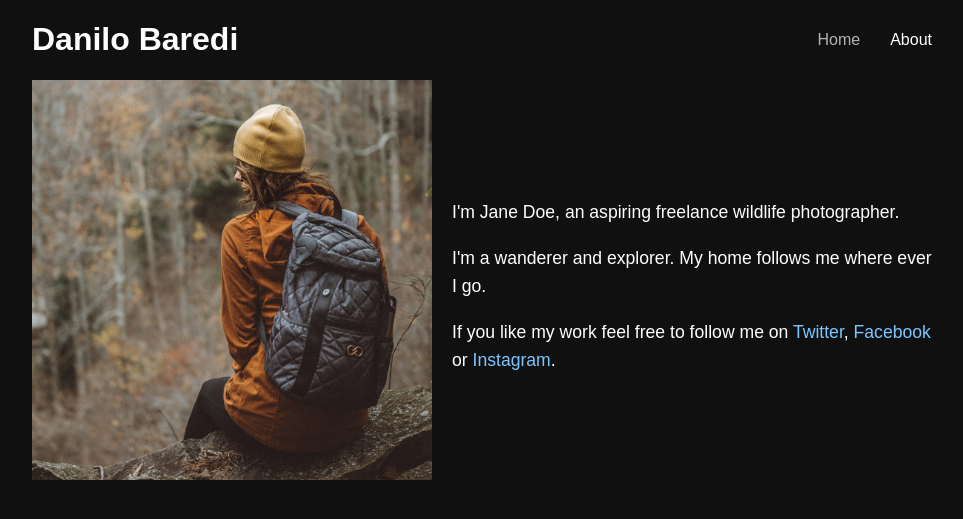
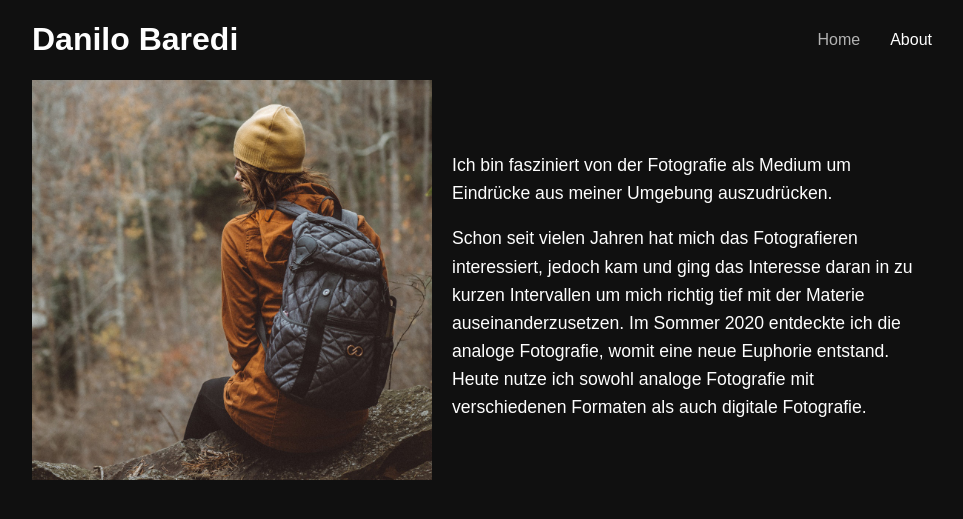
Before and after one commit to LosDanilos/Website, a Jekyll site: the page built from about.html, in a window 1280 px wide. Shown: the top 519 px of the page, without its empty margins (158-1121 px from the left). Built offline with Jekyll 4.4.1, drawn with Linux system fonts in a browser that asks for light colours; some web fonts are replaced.

Commit message:
Update about.html

```diff
--- a/about.html
+++ b/about.html
@@ -5,11 +5,11 @@ title: About
 <div class="split-content">
 	<div class="side-content">
 		<div class="editable">
-			<p>I'm Jane Doe, an aspiring freelance wildlife photographer.</p>
+			<p>Ich bin fasziniert von der Fotografie als Medium um Eindrücke aus meiner Umgebung auszudrücken.</p>
 
-			<p>I'm a wanderer and explorer. My home follows me where ever I go.</p>
+			<p>Schon seit vielen Jahren hat mich das Fotografieren interessiert, jedoch kam und ging das Interesse daran in zu kurzen Intervallen um mich richtig tief mit der Materie auseinanderzusetzen.
+			Im Sommer 2020 entdeckte ich die analoge Fotografie, womit eine neue Euphorie entstand. Heute nutze ich sowohl analoge Fotografie mit verschiedenen Formaten als auch digitale Fotografie.</p>
 
-			<p>If you like my work feel free to follow me on <a href="https://twitter.com">Twitter</a>, <a href="https://facebook.com">Facebook</a> or <a href="https://instagram.com">Instagram</a>.</p>
 		</div>
 	</div>
 
```
